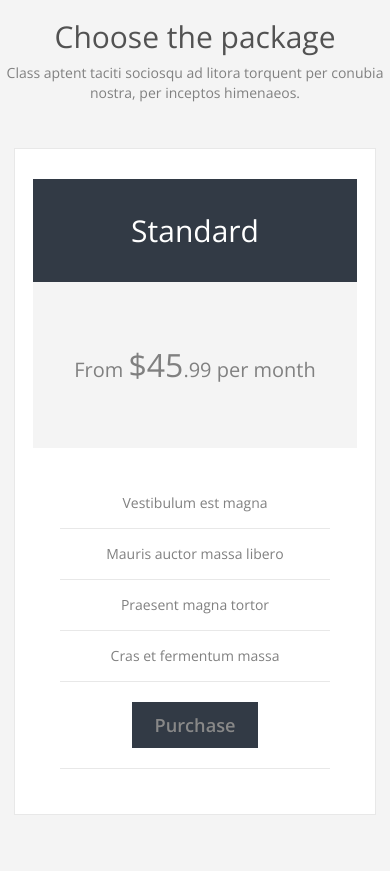
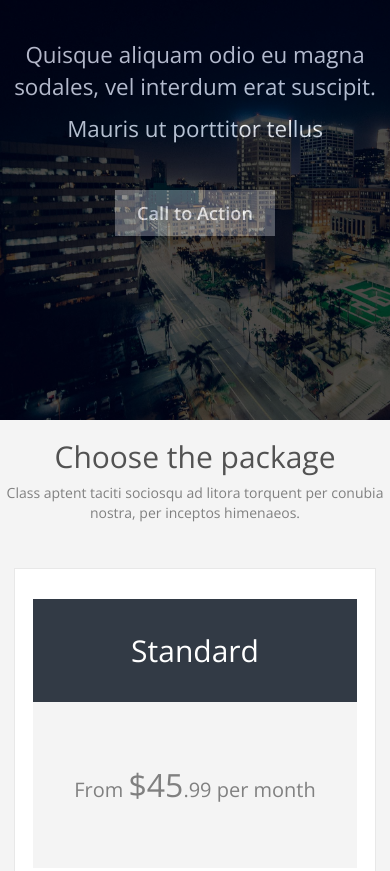
Before and after one commit to parakawa/Primes, a plain HTML site: page index2.html in a window 390 px wide. Shown: the top 871 px of the page. Drawn offline with nearby package versions, Linux system fonts and the light colour scheme; files whose address does not match are found by name.

Commit message:
solo falta el responsive

```diff
--- a/css/main2.css
+++ b/css/main2.css
@@ -1,3 +1,25 @@
+/*City*/
+.city{
+	background-image: url("../img/background/city.jpg");
+	background-size: cover;
+	height: 420px;
+}
+.city p{
+	font-size: 1.6em;
+}
+.city button{
+	margin: 15px auto;
+	border: none;
+	padding: 10px 22px;
+	font-size: 1.3em;
+	background-color: rgba(256, 256, 256, 0.4);
+}
+.opaco{
+	width: 100%;
+	height: 420px;
+	background: black;
+	opacity: 0.7;
+}
 /* Choose the package*/
 .caja{
 	background-color: white;
@@ -54,6 +76,13 @@
 	background-size: cover;
 	height: 730px;
 }
+.opacity {
+	width: 100%;
+	height: 730px;
+	background: black;
+	opacity: 0.8;
+}
+
 .contactus h3{
 	padding-bottom: 2%;
 }
@@ -75,7 +104,6 @@
 .about{
 	line-height: 28px;
 }
-
 /*Follow Us*/
 .follow p{
 	font-size: 1.2em;
--- a/index2.html
+++ b/index2.html
@@ -18,6 +18,20 @@
 </head>
 
 <body>
+
+  <section class="city">
+    <div class="opaco">
+      <div class="container text-center">
+        <p class="text-white pt-10">Quisque aliquam odio eu magna sodales, vel interdum erat suscipit.</p>
+        <p class="text-white pb-5">Mauris ut porttitor tellus</p>
+        <button>
+          <a href="#" class="text-white">
+            <strong>Call to Action</strong>
+          </a>
+        </button>
+      </div>
+    </div>
+  </section>
 
   <section class="bg-gray">
       <div class="container text-center">
@@ -75,6 +89,7 @@
   </section>
 
   <section class="contactus">
+    <div class="opacity">
       <div class="container">
         <h2 class="text-center text-white pd-2">Contact Us</h2>
         <p class="text-center text-white">Lorem ipsum dolor sit amet, consectetur adipisicing elit. Morbi pharetra odio ac felis iaculis cursus aliquet quis orci. Nunc id lorem ut mi euismod accumsan.</p>
@@ -106,6 +121,7 @@
           </p>
         </div>
       </div>
+    </div>
   </section>
 
   <section class="follow">
```
Lines whose indentation alone changed are shown as unchanged.
